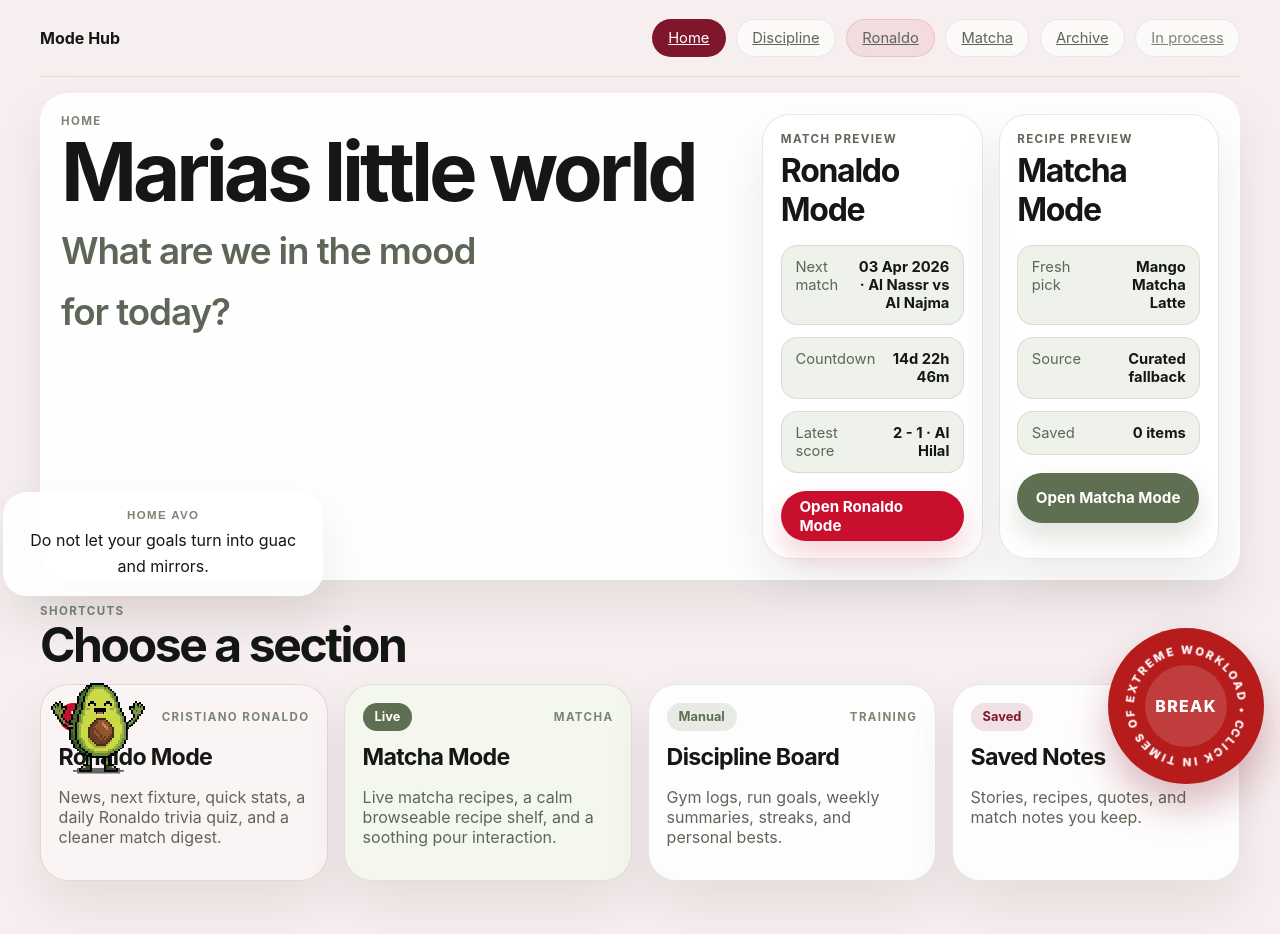
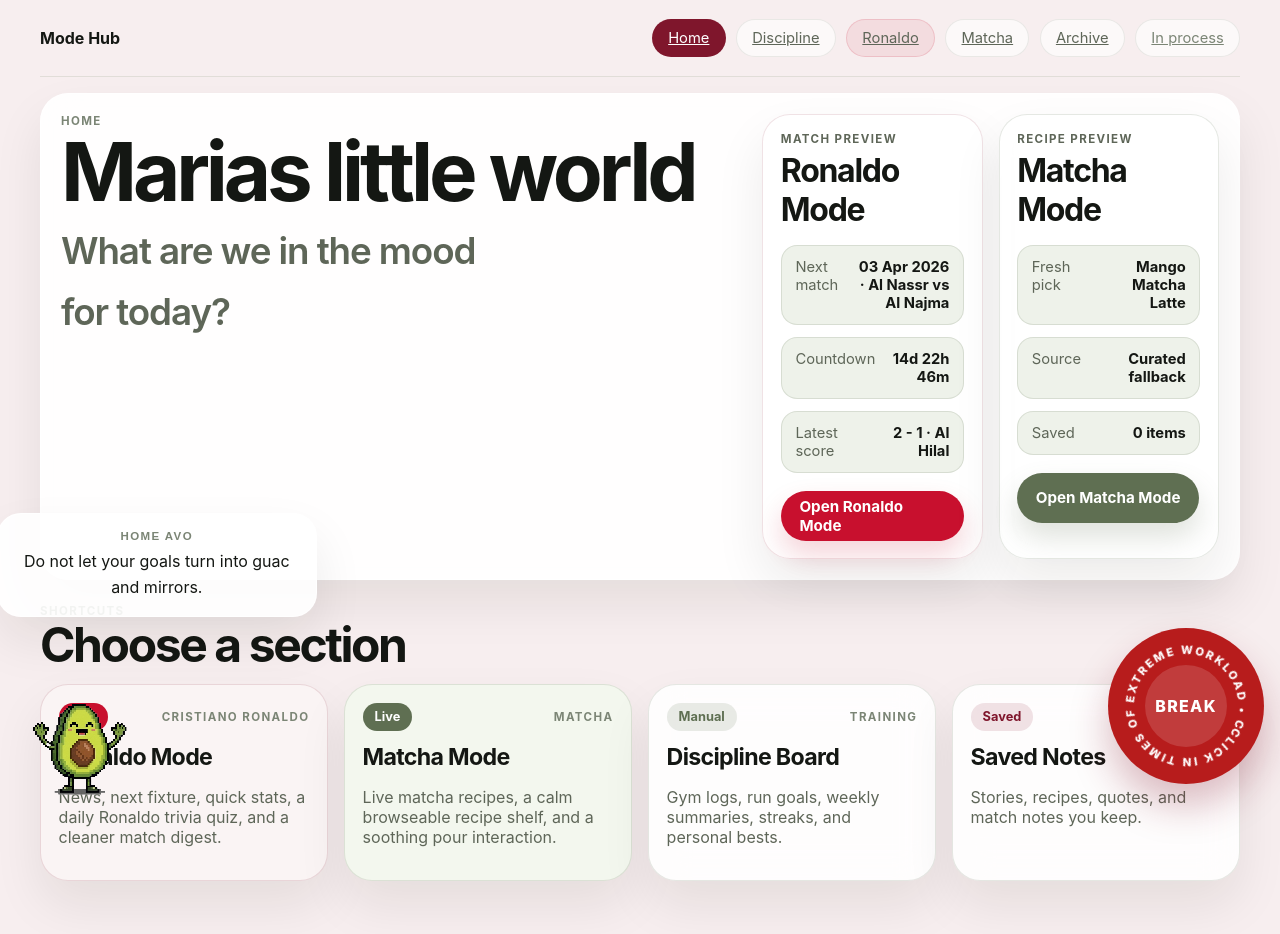
Before and after one commit to burhanuddin23-stack/mode-hub, a website with bundled scripts: page index.html in a window 1280 px wide. Both pictures are taken after a click on the button "HOME AVO". Built offline with nearby package versions, Linux system fonts and the light colour scheme; files whose address does not match are found by name.

Commit message:
Fix avocado bubble overlap and move pet deeper into corner

```diff
--- a/src/avocado-pet.js
+++ b/src/avocado-pet.js
@@ -79,7 +79,9 @@ export function initAvocadoPet(config = {}) {
     if (next.face) ui.pet.dataset.mood = next.face;
     if (next.intro) {
       intro = next.intro;
-      ui.message.textContent = intro;
+      if (ui.pet.classList.contains("active")) {
+        ui.message.textContent = intro;
+      }
     }
   }
 
--- a/styles.css
+++ b/styles.css
@@ -1062,8 +1062,8 @@ body.discipline-body .hero-copy h2 {
 
 .avocado-pet {
   position: fixed;
-  left: -1.2rem;
-  bottom: -2.6rem;
+  left: -2.3rem;
+  bottom: -3.9rem;
   z-index: 10;
   display: grid;
   gap: 0.7rem;
@@ -1077,7 +1077,7 @@ body.discipline-body .hero-copy h2 {
 .avocado-bubble {
   width: min(320px, calc(100vw - 2rem));
   padding: 1rem 1.05rem;
-  margin-left: 1.4rem;
+  margin-left: 2.1rem;
   border-radius: 24px;
   border: 1px solid rgba(255, 255, 255, 0.72);
   background: rgba(255, 255, 255, 0.9);
```
